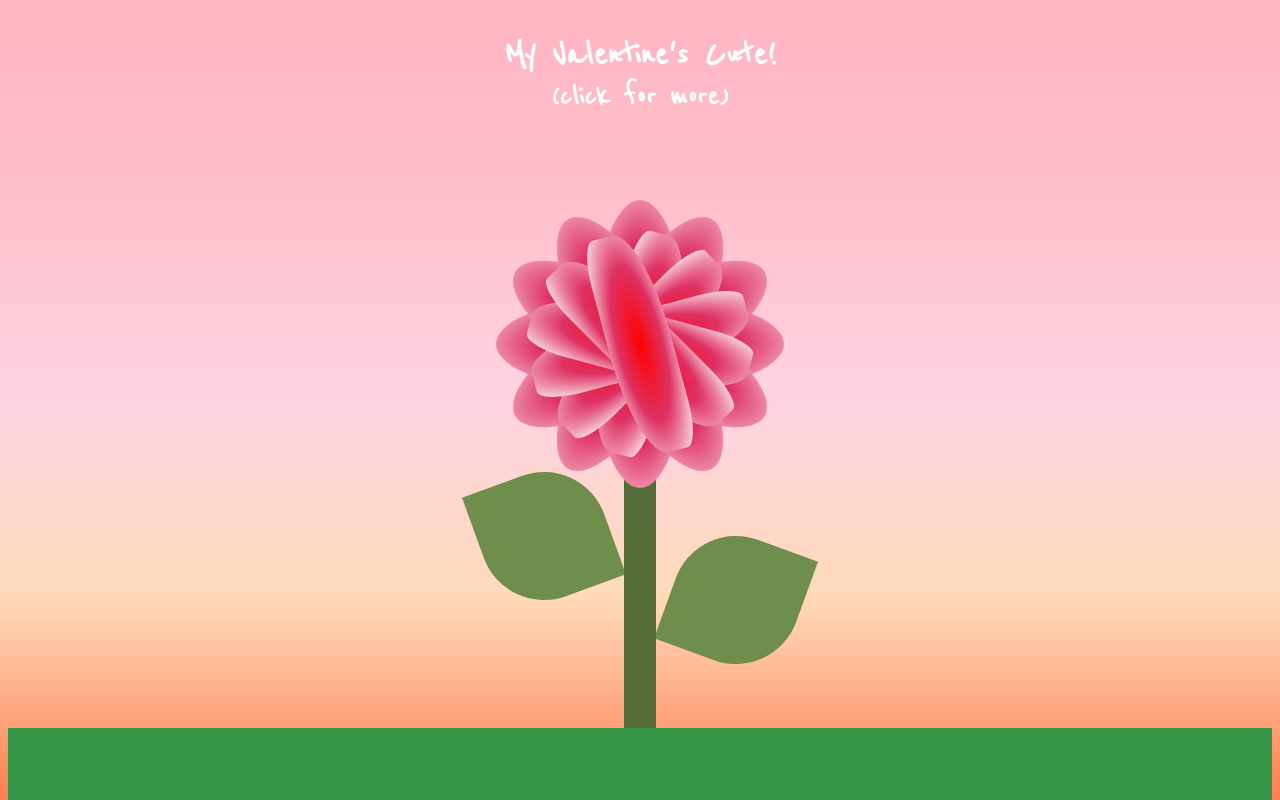
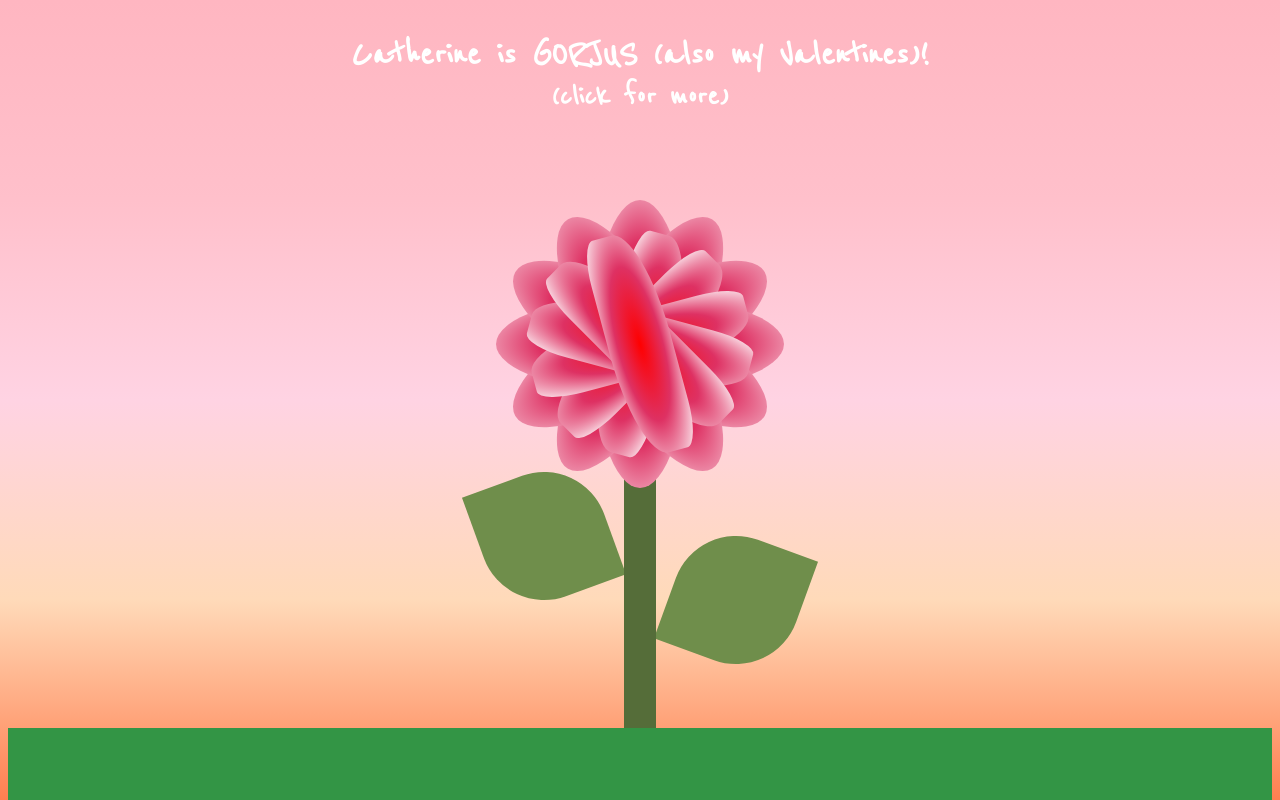
Before and after one commit to destoyer998/destoyer998.github.io, a plain HTML site: page index.html in a window 1280 px wide. Shown: the top 800 px of the page. Drawn offline with Linux system fonts and the light colour scheme.

Commit message:
Update index.html

```diff
--- a/index.html
+++ b/index.html
@@ -9,7 +9,7 @@
 <body>
 <!-- partial:index.partial.html -->
 <body>
-  <h1>My Valentine's Cute!<br><small>(click for more)</small></h1>
+  <h1>Catherine is GORJUS (also my Valentines)!<br><small>(click for more)</small></h1>
   <div class="sunflwr">
     <div class="sunflwr__leaf--left"></div>
     <div class="sunflwr__leaf--right"></div>
```
